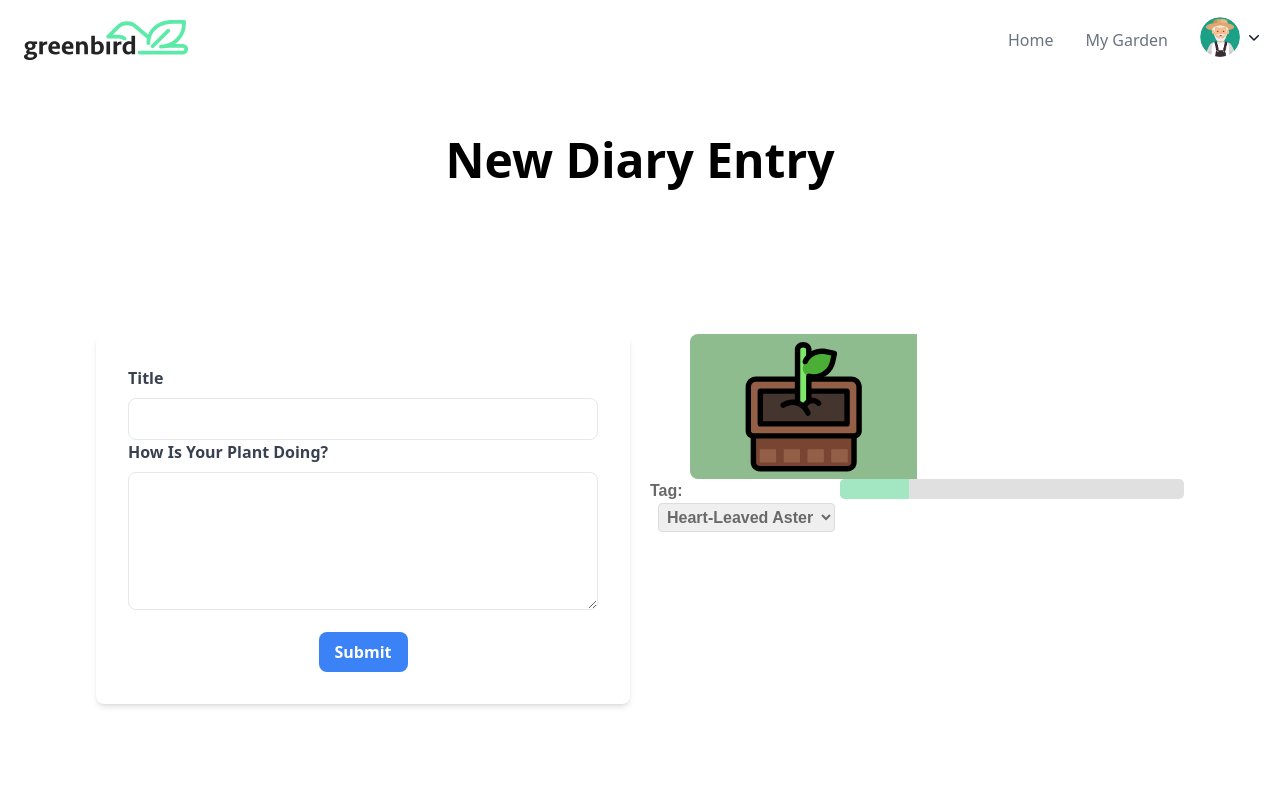
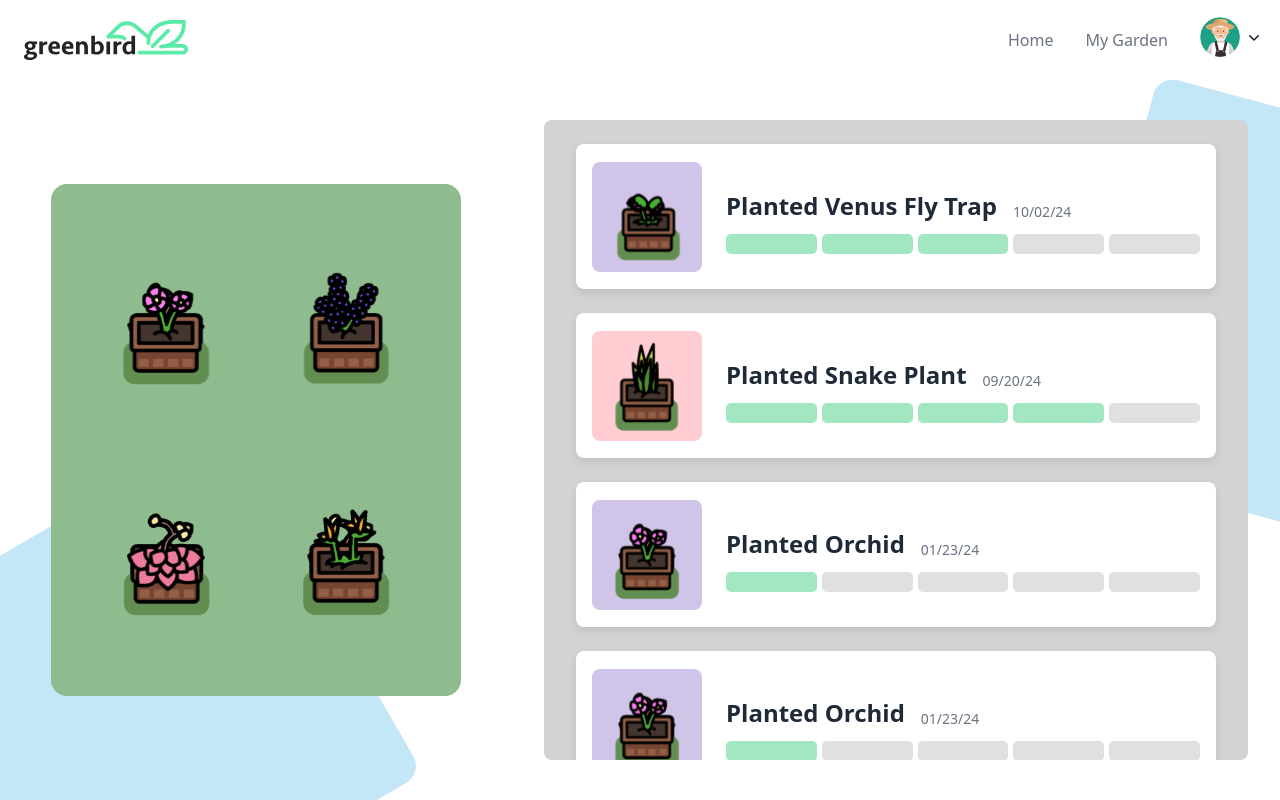
Before and after one commit to mengfw-02/Iproject_garden, a Next.js app in the folder garden/: page /diary-page in a window 1280 px wide. Built offline with nearby package versions, Linux system fonts and the light colour scheme.

Commit message:
Cleaned up formatting - no major changes

```diff
--- a/garden/src/app/page.js
+++ b/garden/src/app/page.js
@@ -8,7 +8,7 @@ export default function HomePage() {
     <>
 
       {/* Container with sign in element container, green "grass bar," and plants*/}
-      <div className="flex flex-col min-h-screen px-0">
+      <div className="flex flex-col min-h-screen px-0" style={{ backgroundColor: '#E0E4E4' }}>
 
         <div className="flex min-h-full flex-1 flex-col justify-start px-0 py-3 lg:px-8 relative z-10">
           <div className="sm:mx-auto sm:w-full sm:max-w-sm mt-5">
@@ -76,7 +76,7 @@ export default function HomePage() {
                   style={{ backgroundColor: '#8FBC8F', color: "white" }}
                   onMouseEnter={(e) => (e.target.style.backgroundColor = '#527B52')}
                   onMouseLeave={(e) => (e.target.style.backgroundColor = '#8FBC8F')}
-                  onClick={() => window.location.href = '/auth/sign-in'}
+                  onClick={() => window.location.href = '/home'}
                 >
                   Sign in
                 </button>
--- a/garden/src/pages/diary-page.js
+++ b/garden/src/pages/diary-page.js
@@ -1,140 +1,104 @@
-// diary page
-// please use all LOWERCASE letter for pages
+/*
+* Home/Main page containing garden bar and diary entries container
+*/
+
 import React, { useState } from 'react';
-import { db } from '../config/firebase-config'; // refer to firebase-config.js
-import { collection, addDoc } from 'firebase/firestore';
-import Navbar from "../components/Navbar"; // refer to Navbar.js
+import Navbar from "../components/Navbar"; // refer to navbar component
+import GreenBar from "../components/Green-diary-bar" // import green bar
+import FlowerPot from "../components/Flower-pot" // import flower pot
+import GreyBar from "../components/Grey-diary-bar"; // import grey bar
+import WhiteBar from "../components/White-diary-entry"; // import white diary entry bar
 import "../app/globals.css"; // refer to format file
-import ProgressBar from "../components/Progress-bar";
-import GreenBar from '@/components/Green-diary-bar';
-import FlowerPot from "../components/Flower-pot";
+import Square from '@/components/Bg-square';
 
-//backend
-async function addDataToFireStore(title, description) {
-  try {
-    const docRef = await addDoc(collection(db, "diary"), {
-      title: title,
-      description: description,
-    });
-    console.log("Document written with ID: ", docRef.id);
-    return true;
-  } catch (error) {
-    console.error("Error adding document ", error);
-    return false;
-  }
-}
 
 export default function Home() {
-  //backend
-  const [title, setTitle] = useState("");
-  const [message, setMessage] = useState("");
 
-  //backend
-  const handleSubmit = async (e) => {
-    e.preventDefault();
-    const added = await addDataToFireStore(title, message);
-    if(added){
-      setTitle("");
-      setMessage("");
-      alert("Data added to firestore DB!!");
-    }
-  };
+    return (
+        <main className="flex h-dvh w-dvw relative overflow-hidden">
+            <div className="z-10">
+                <Navbar/>
+            </div>
 
-  const [selectedTag, setSelectedTag] = useState('Heart-Leaved Aster');
-  const tagOptions = ['Heart-Leaved Aster', 'Sunflower', 'Rose', 'Daisy'];
-  const postsMade = 1;
-  const goalPosts = 5;
+            {/* Garden bar */}
+            <div className="bg-white h-full w-full pb-10" style={{ paddingTop: '15vh' }}>
 
-  const handleTagChange = (event) => {
-    setSelectedTag(event.target.value);
-  };
+                {/*Background Squares */ }
+                <Square size={400} color="#89CFF0" position={{ top: 120, left: 1100 }} rotation={15} />
+                <Square size={400} color="#89CFF0" position={{ top: 500, left: -50 }} rotation={150} />
 
-  return (
-    <div>
-      <Navbar/>
-      <main className="flex min-h-screen flex-col items-center justify-between p-24 bg-white">
-        <h1 className="text-5xl font-bold m-10 text-black">
-          New Diary Entry
-        </h1>
-        <div className='container'>
-        <div className='form-container'>
-          {/* backend ⬇️ */}
-          <form onSubmit={handleSubmit} className='max-w-xl mx-auto p-8 text-black bg-white shadow-md rounded-lg'>
-            <div className='mb-4'>
-              <label htmlFor='title' className='block text-gray-700 font-bold mb-2'>
-                Title
-              </label>
-              <input
-                type='text'
-                id='name'
-                className='w-full px-3 py-2 border rounded-lg focus:outline-none focus:border-blue-500'
-                value={title}
-                onChange={(e) => setTitle(e.target.value)}
-              />
+                <div className="w-full h-full flex relative z-1">
 
-              <label htmlFor='message' className='block text-gray-700 font-bold mb-2'>
-                How Is Your Plant Doing?
-              </label>
-              <textarea
-                rows={5}
-                id='message'
-                className='w-full px-3 py-2 border rounded-lg focus:outline-none focus:border-blue-500'
-                value={message}
-                onChange={(e) => setMessage(e.target.value)}>
-              </textarea>
+                    {/* Populating Garden Bar */}
+                    <div className="rounded-lg h-full w-2/3 flex justify-center items-center overflow-x-hidden" >
+                        <GreenBar
+                            style={{
+                                display: 'grid',
+                                flexDirection: 'row',
+                                gridTemplateColumns: 'repeat(auto-fit, minmax(150px,1fr))',
+                                gap: '10px',
+                                alignItems: 'center',
+                                justifyItems: 'center',
+                                borderRadius: '16px',
+                                height: '80%',
+                                width: '80%',
+                                overflow: 'scroll',
+                                padding: '30px'
+                            }}>
+                            <FlowerPot path={'/plants/Orchid.svg'} altername={'tall flower picture'} />
+                            <FlowerPot path={'/plants/Lavendar.svg'} altername={'tall flower picture'} />
+                            <FlowerPot path={'/plants/California-sunset.svg'} altername={'short flower picture'} />
+                            <FlowerPot path={'/plants/Birds-of-paradise.svg'} altername={'short flower picture'} />
+                        </GreenBar>
+                    </div>
+
+                    {/* Diary Entries Container */}
+                        <div className="overflow-y-hidden rounded-lg flex h-full w-full justify-start items-center">
+                            <GreyBar className="overflow-y-auto" style={{ width: '100%', height: '100%'}}>
+
+                                {/* Populate diary entries using whitebar components*/}
+                                <WhiteBar
+                                    icon={'/plants/Venus-fly-trap.svg'}
+                                    title={"Planted Venus Fly Trap"}
+                                    date={"10/02/24"}
+                                    progressMade={3}
+                                    postGoal={5}
+                                    bgColor="#D1C4E9"
+
+                                />
+                                <WhiteBar
+                                    icon={'/plants/Snake-plant.svg'}
+                                    title={"Planted Snake Plant"}
+                                    date={"09/20/24"}
+                                    progressMade={4}
+                                    postGoal={8}
+                                    bgColor="#FFCDD2"
+
+                                />
+                                <WhiteBar
+                                    icon={'/plants/Orchid.svg'}
+                                    title={"Planted Orchid"}
+                                    date={"01/23/24"}
+                                    progressMade={1}
+                                    postGoal={6}
+                                    bgColor="#D1C4E9"
+
+                                />
+                                                                <WhiteBar
+                                    icon={'/plants/Orchid.svg'}
+                                    title={"Planted Orchid"}
+                                    date={"01/23/24"}
+                                    progressMade={1}
+                                    postGoal={6}
+                                    bgColor="#D1C4E9"
+
+                                />
+
+                            </GreyBar>
+                        </div>
+                </div>
             </div>
-            <div className='text-center'>
-              <button
-                type='submit'
-                className='bg-blue-500 hover:bg-blue-600 text-white font-bold py-2 px-4 rounded-lg'>
-                  Submit
-              </button>
-            </div>
-          </form>
-        </div>
 
-        <div className="progress-container">
-          <div className="rounded-lg p-0 mx-6 lg:mx-10 flex justify-start items-center overflow-x-auto" >
-                <GreenBar style={ {display: 'flex', flexDirection: 'row', justifyContent: 'space-evenly', alignItems: 'center', height: 145, width: '50%'} }>
-                    <FlowerPot path={'/plants/tall-flower.svg'} altername={'tall flower picture'}/>
-                </GreenBar>
-          </div>
-          <ProgressBar
-            tagOptions={tagOptions}
-            selectedTag={selectedTag}
-            onTagChange={handleTagChange}
-            progress={postsMade}
-            goal={goalPosts}
-          />
-        </div>
-
-        </div>
-
-
-      </main>
-      <style jsx>{`
-        .custom-form-width {
-          max-width: 800px; /* Custom width or use a percentage like 80% */
-        }
-        .container {
-          display: flex;
-          justify-content: space-between; /* This will put some space between your two components */
-          align-items: start; /* This aligns items to the start of the flex container */
-          gap: 20px; /* Optional: defines a gap between the flex items */
-        }
-
-        .form-container,
-        .progress-container {
-          width: 50%; /* Adjust width as necessary, this gives half width to each */
-        }
-
-        /* Add a max-width or similar if you want to constrain the container's size */
-        .container {
-          max-width: 1200px;
-          margin: 0 auto;
-        }
-
-      `}</style>
-    </div>
-  );
+        </main>
+    )
 }
```
Also changed, not shown: garden/src/pages/diary-popup.js (added, +140 -0 lines), garden/src/pages/home.js (+5 -4 lines), garden/src/pages/user-entries.js (+33 -2 lines), 1 other file (tests, documents, lock files or other folders).
